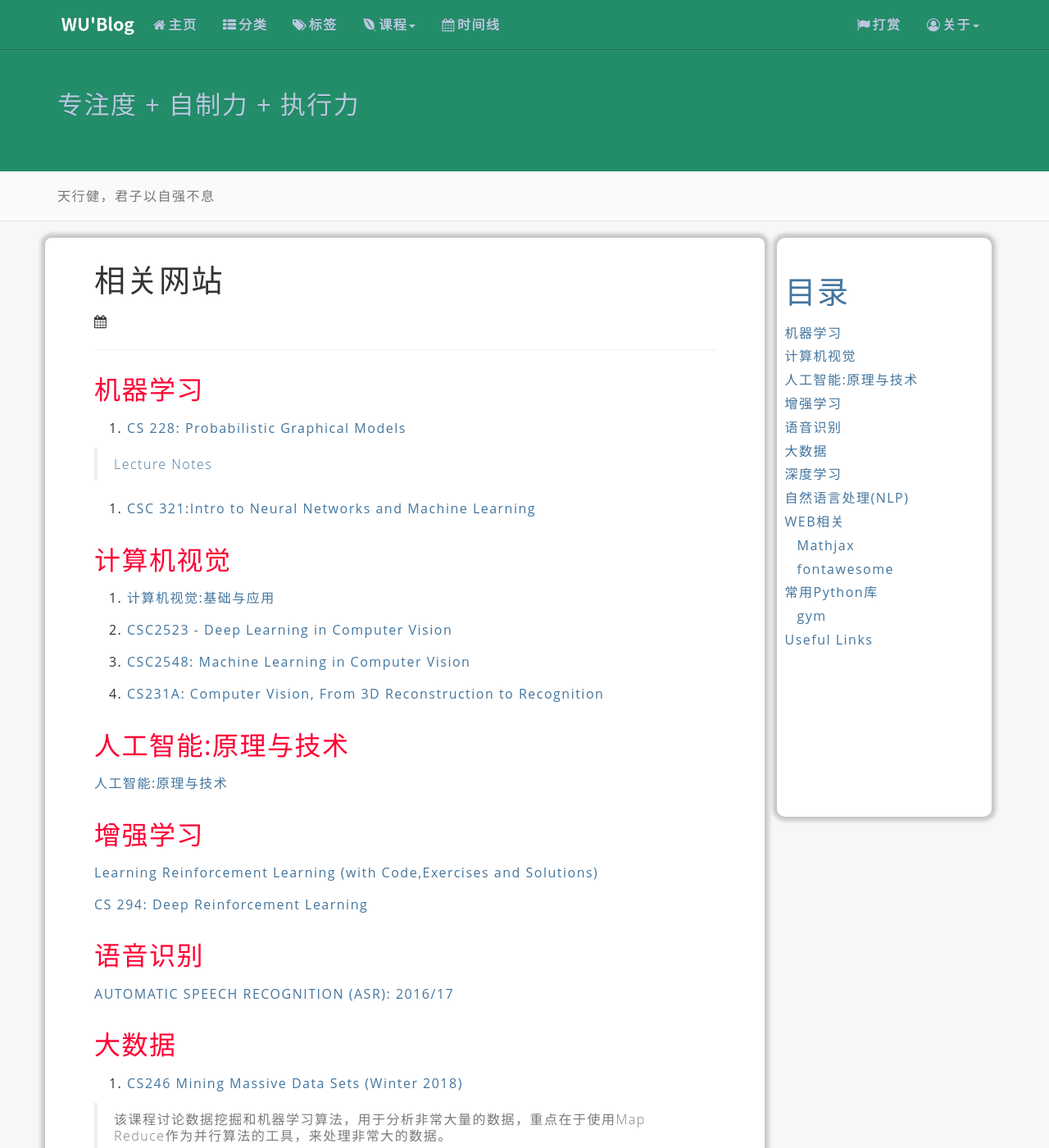
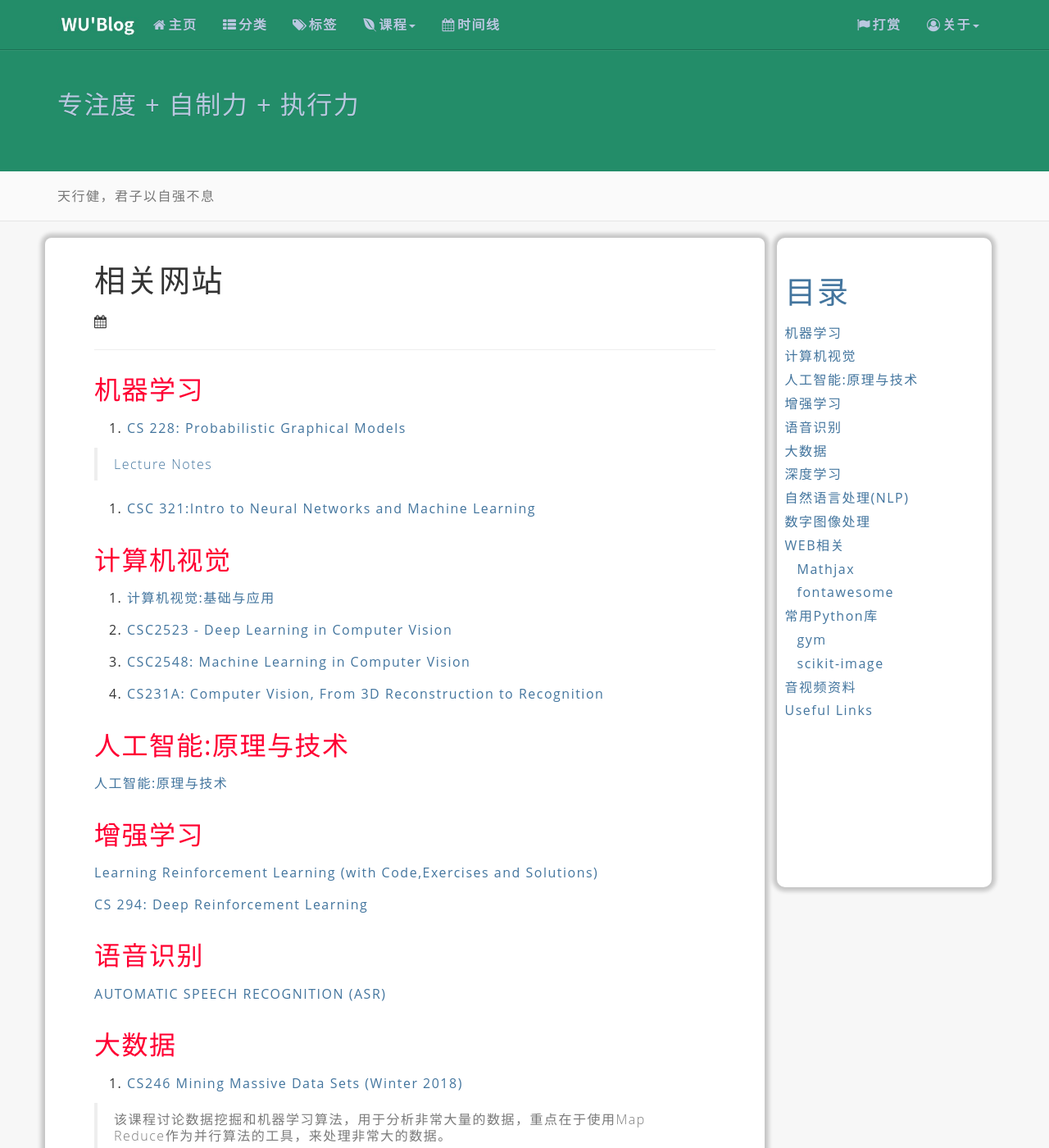
Before and after one commit to 13324077/13324077.github.io, a Jekyll site: the page built from reference.md, in a window 1280 px wide and 1400 px high. Shown: the whole window at 82% size. Built offline with Jekyll 4.4.1, drawn with Linux system fonts in a browser that asks for light colours; nearby versions of some CDN libraries; comment, search, counter and statistics services are not loaded; some of the changed text lies outside the part shown.

Commit message:
modify the timeline screen.css and add some wiki

```diff
--- a/reference.md
+++ b/reference.md
@@ -37,7 +37,7 @@
 
 # 语音识别
 
-[AUTOMATIC SPEECH RECOGNITION (ASR): 2016/17](http://www.inf.ed.ac.uk/teaching/courses/asr/)
+[AUTOMATIC SPEECH RECOGNITION (ASR)](http://www.inf.ed.ac.uk/teaching/courses/asr/)
 
 # 大数据
 
@@ -71,6 +71,11 @@
 
 2. [CS224n: Natural Language Processing with Deep Learning](http://web.stanford.edu/class/cs224n/)
 
+
+# 数字图像处理
+
+1. [Digital Image Processing](https://web.stanford.edu/class/ee368/handouts.html)
+
 # WEB相关
 
 ## Mathjax
@@ -100,6 +105,12 @@
 
 - **The OpenAI Gym service**: a site and API allowing people to meaningfully compare performance of their trained agents.
 
+## [scikit-image](http://www.scipy-lectures.org/packages/scikit-image/)
+
+# 音视频资料
+
+[ffmpeg-libav-tutorial](https://github.com/leandromoreira/ffmpeg-libav-tutorial)
+
 # Useful Links
 
 [Andrej Karpathy blog](http://karpathy.github.io/)
--- a/timeline/css/screen.css
+++ b/timeline/css/screen.css
@@ -120,7 +120,7 @@
 }
 
 .timelineMajor h2 span {
-    background: #ccc;
+    background: #f60;
     -webkit-border-radius: 4px;
     -moz-border-radius: 4px;
     border-radius: 4px;
--- a/timeline/index.html
+++ b/timeline/index.html
@@ -23,7 +23,7 @@
 
 <div id="timelineContainer">
 
-<div class="timelineToggle"><p><a class="expandAll">+ 全部展开</a></p></div>
+<div class="timelineToggle"><p><a class="expandAll">+全部展开</a></p></div>
 
 <br class="clear">
 
```
Also changed, not shown: wiki/wiki.md (+4 -0 lines).
